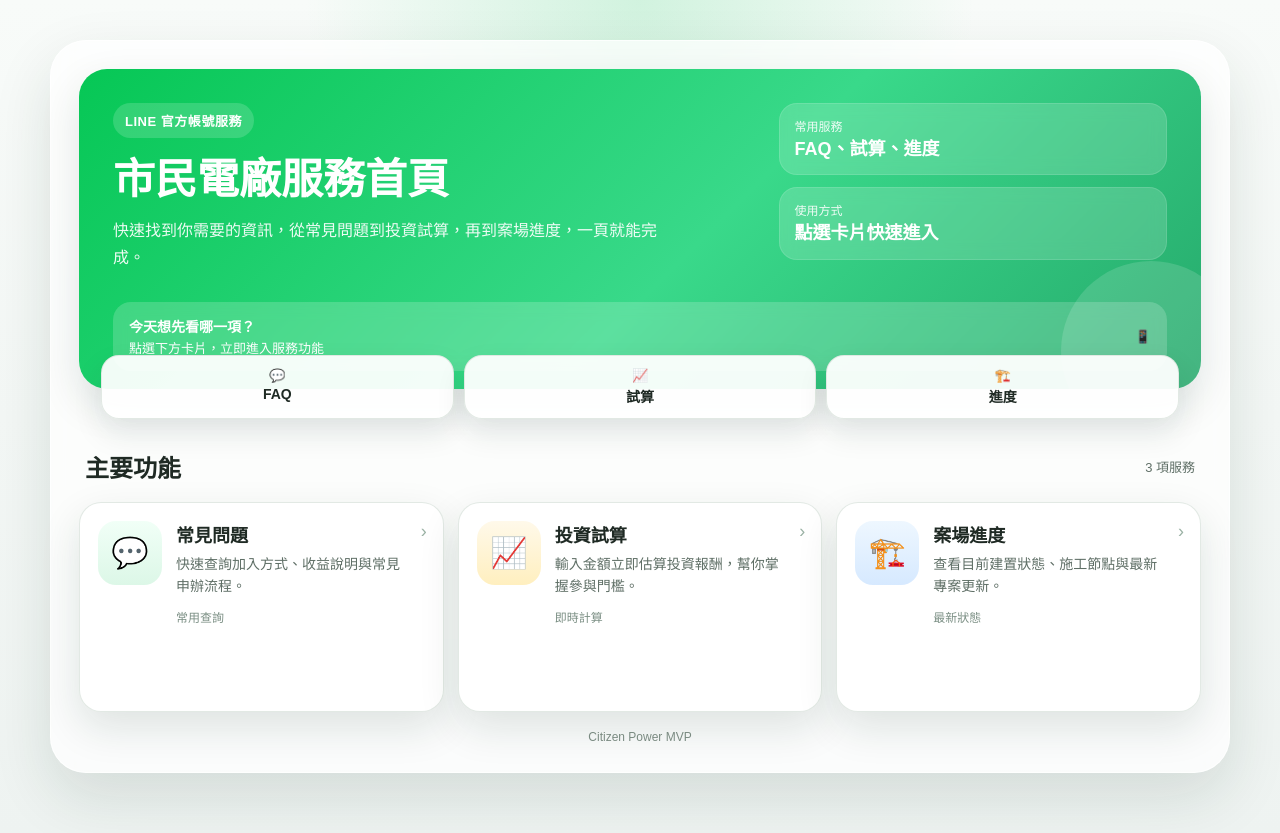
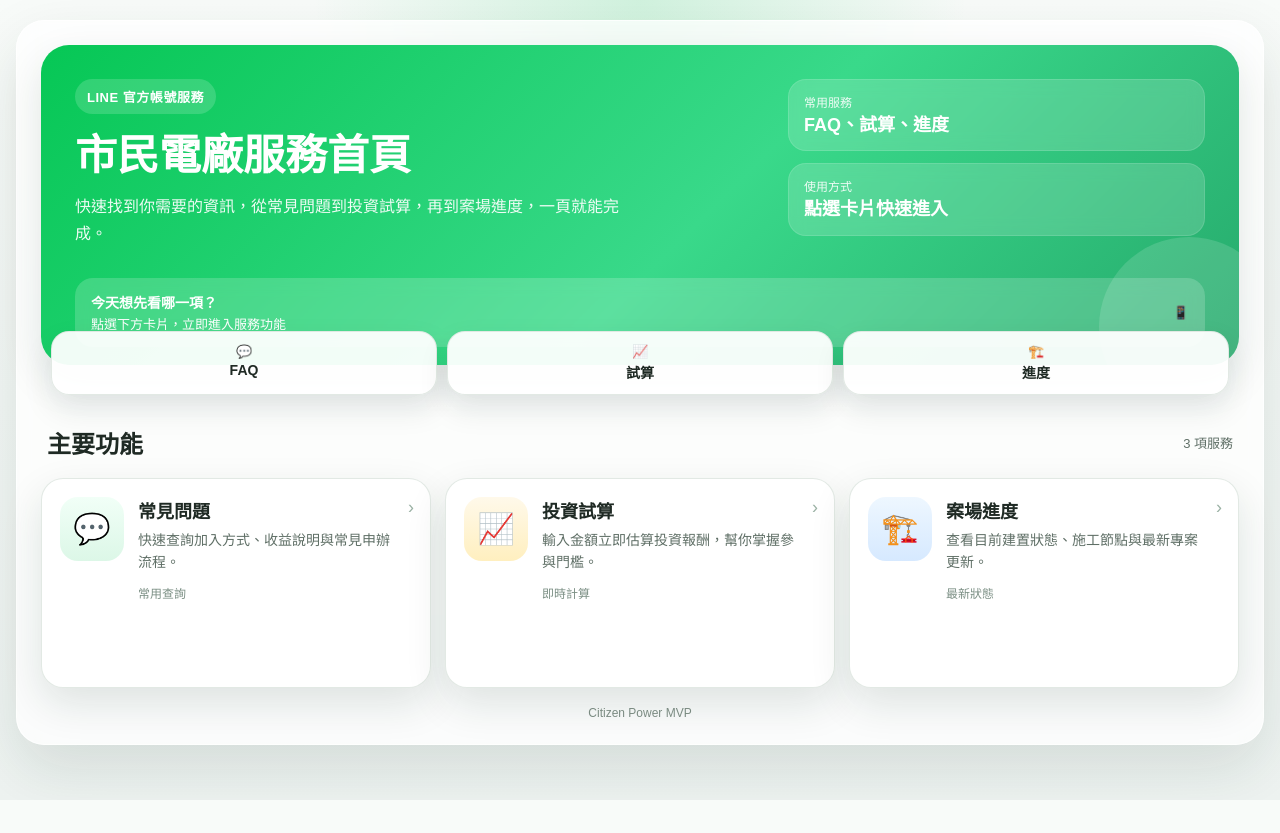
Before and after one commit to eric100108/citizen-power-line-bot, a Flask app: page /menu in a window 1280 px wide. After the commit the page ends 800 px from the top, so only its background shows below. Run offline with Flask 3, Linux system fonts and the light colour scheme.

Commit message:
Reduce desktop page margins

```diff
--- a/templates/menu.html
+++ b/templates/menu.html
@@ -34,7 +34,7 @@
 
     .page-shell {
       width: 100%;
-      max-width: 1180px;
+      max-width: 100%;
       margin: 0 auto;
     }
 
@@ -301,12 +301,12 @@
 
     @media (min-width: 980px) {
       body {
-        padding: 40px 28px 60px;
+        padding: 20px 16px 36px;
       }
 
       .app {
-        padding: 28px;
-        border-radius: 36px;
+        padding: 24px;
+        border-radius: 28px;
       }
 
       .hero {
@@ -332,7 +332,7 @@
       }
 
       .quick-strip {
-        margin: -34px 22px 10px;
+        margin: -34px 10px 10px;
       }
 
       .section-title {
```
